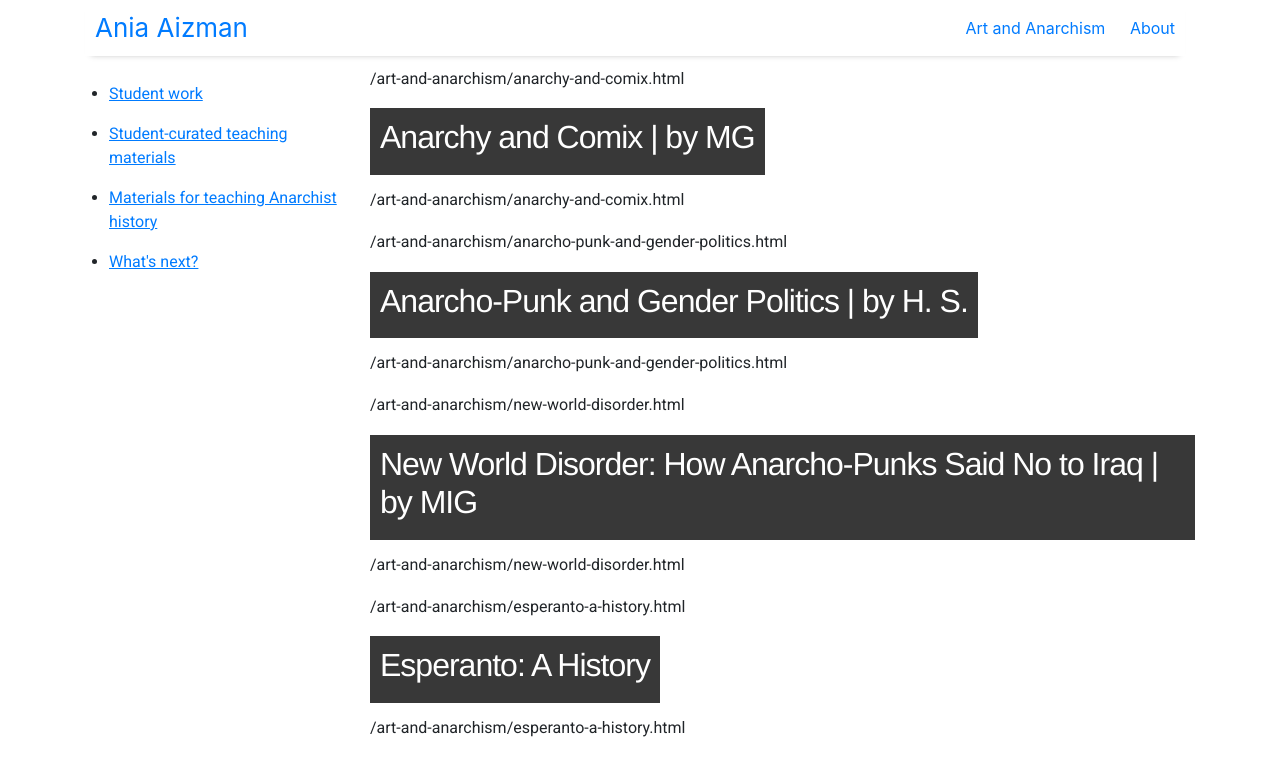
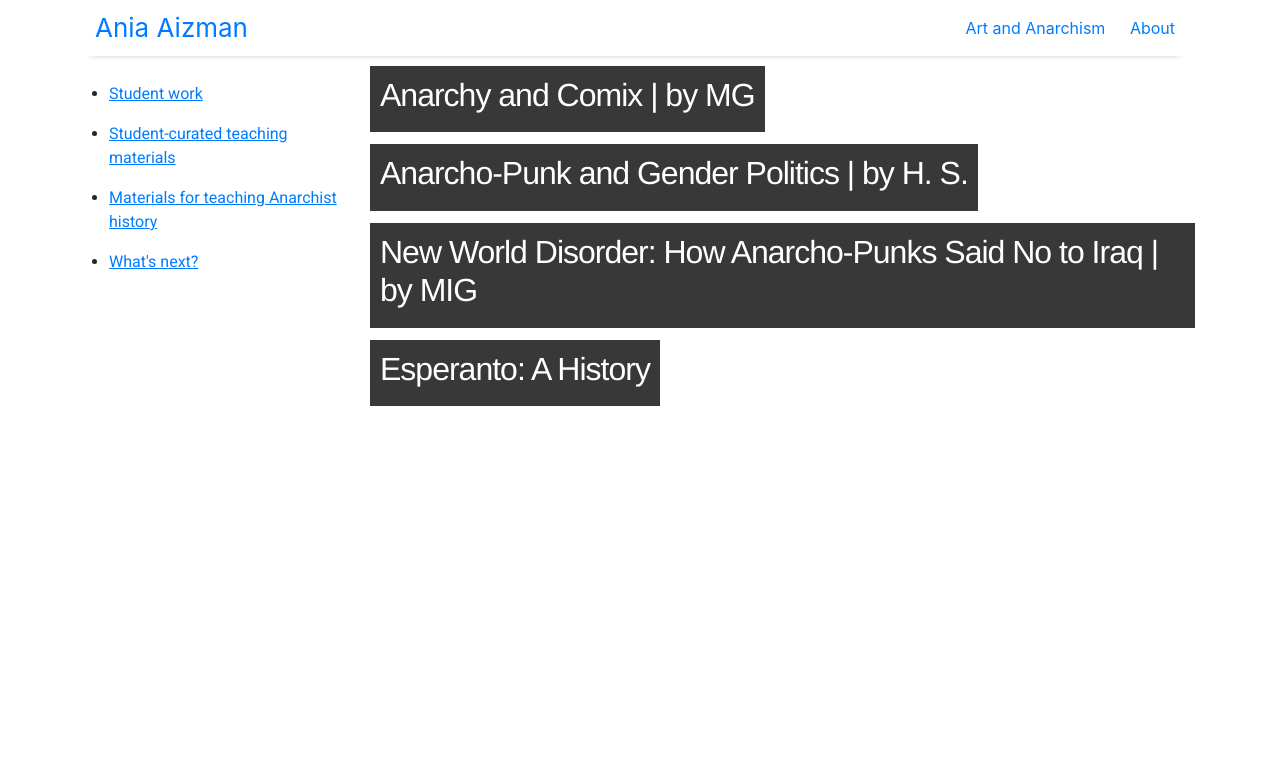
Before and after one commit to aizman/aizman.github.io, a Jekyll site: the page built from pages/art-and-anarchism/student-work.html, in a window 1280 px wide. Shown: the top 776 px of the page. Built offline with Jekyll 4.4.1, drawn with Linux system fonts in a browser that asks for light colours; nearby versions of some CDN libraries.

```diff
--- a/pages/art-and-anarchism/student-work.html
+++ b/pages/art-and-anarchism/student-work.html
@@ -8,12 +8,9 @@ description:
 {% for post in site.categories.art-and-anarchism %}
 {% if post.section == 'student-work' %}
 <article>
-        <p>{{ post.url }}
-         </p>
     <a href="{{ site.url }}{{ post.url }}" class="post-title">
         <h2>{{ post.title }} {% if post.author %} | by {{ post.author }} {% endif %}</h2>
     </a>
-        <p> {{ post.url }} </p>
 </article>
 {% endif %}
 {% endfor %}
```
Lines whose indentation alone changed are shown as unchanged.
